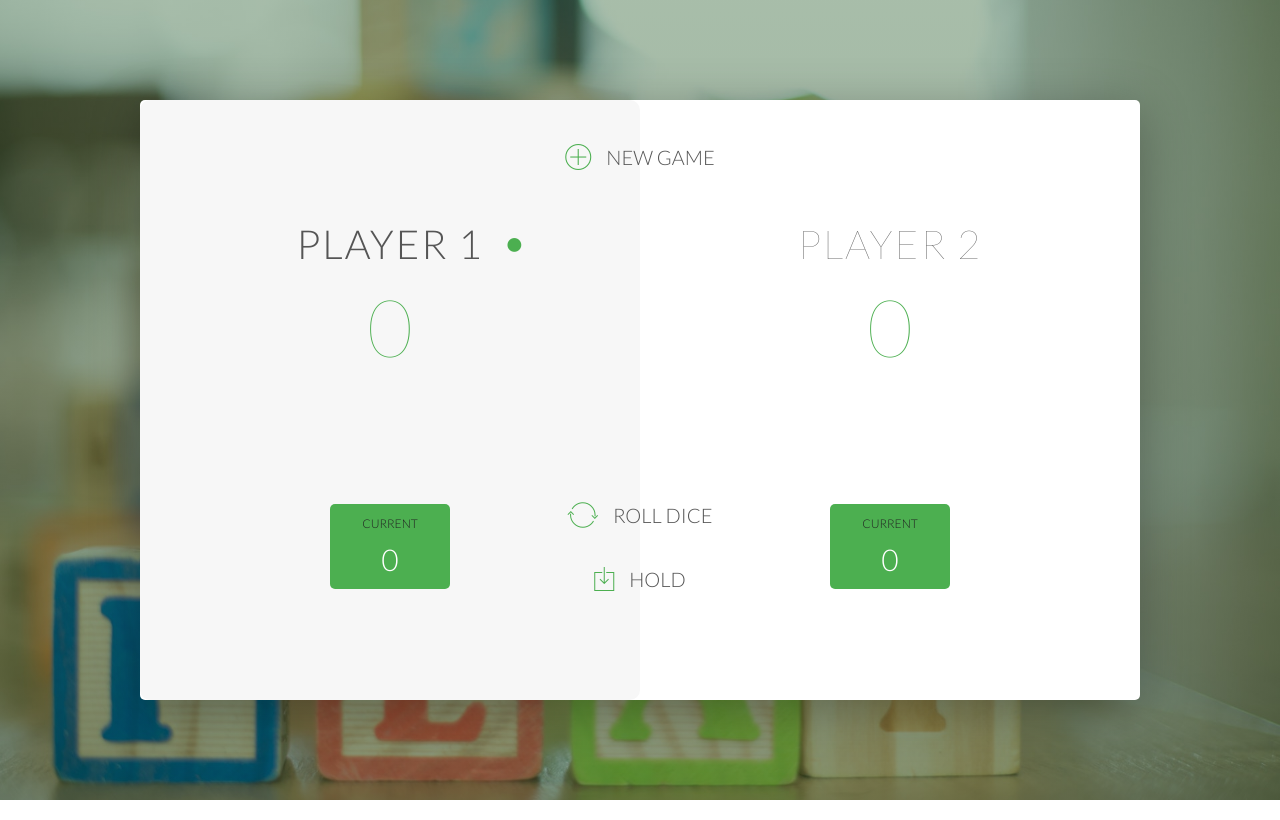
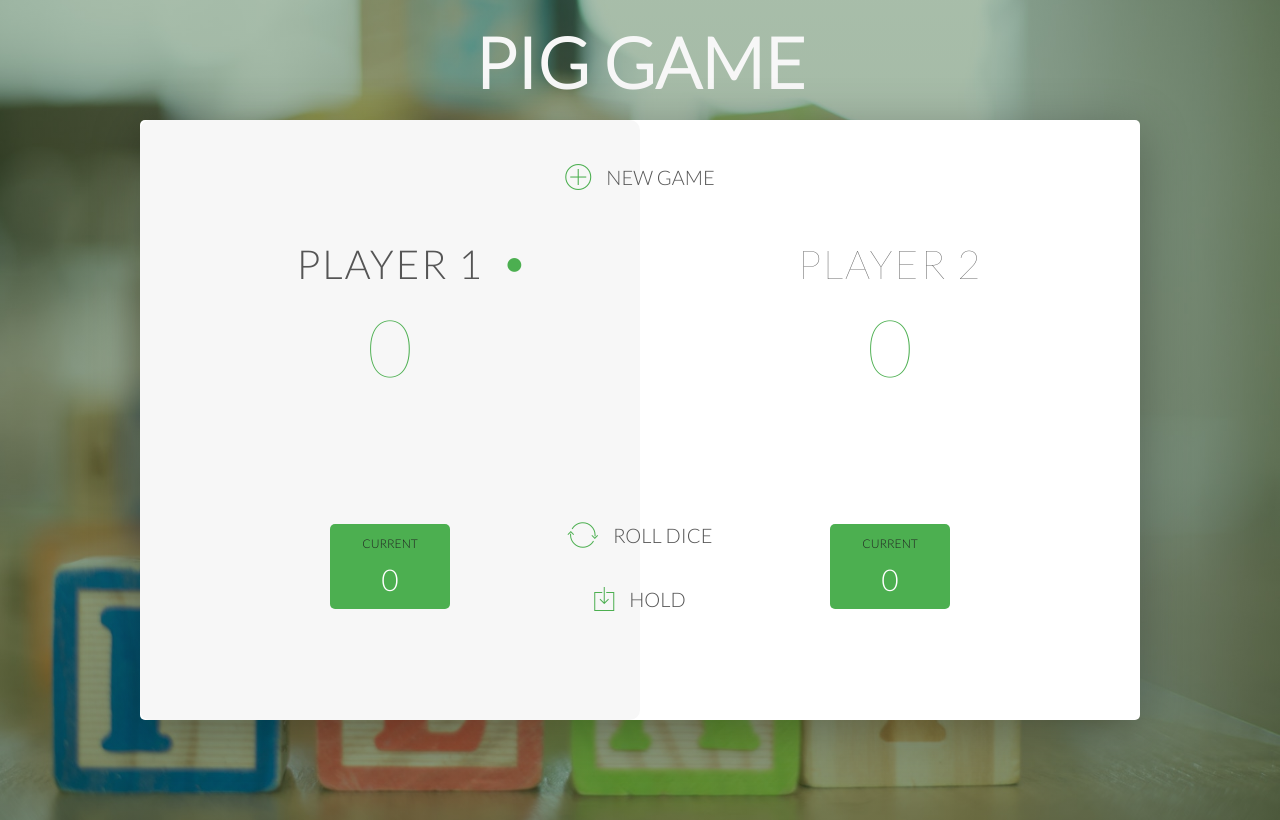
Before and after one commit to olufemi424/dice-game, a plain HTML site: page index.html in a window 1280 px wide. Drawn offline with nearby package versions, Linux system fonts and the light colour scheme.

Commit message:
updates updates

```diff
--- a/index.html
+++ b/index.html
@@ -18,6 +18,7 @@
   </head>
 
   <body>
+    <div class="header"><h1>PIG GAME</h1></div>
     <div class="wrapper clearfix">
       <div class="player-0-panel active">
         <div class="player-name" id="name-0">Player 1</div>
--- a/style.css
+++ b/style.css
@@ -6,6 +6,16 @@
   margin: 0;
   padding: 0;
   box-sizing: border-box;
+}
+
+.header {
+  width: 400px;
+  margin: 0 auto;
+  text-align: center;
+  color: #f7f7f7;
+  font-weight: 900;
+  font-size: 35px;
+  margin-top: 20px;
 }
 
 .clearfix::after {
```
